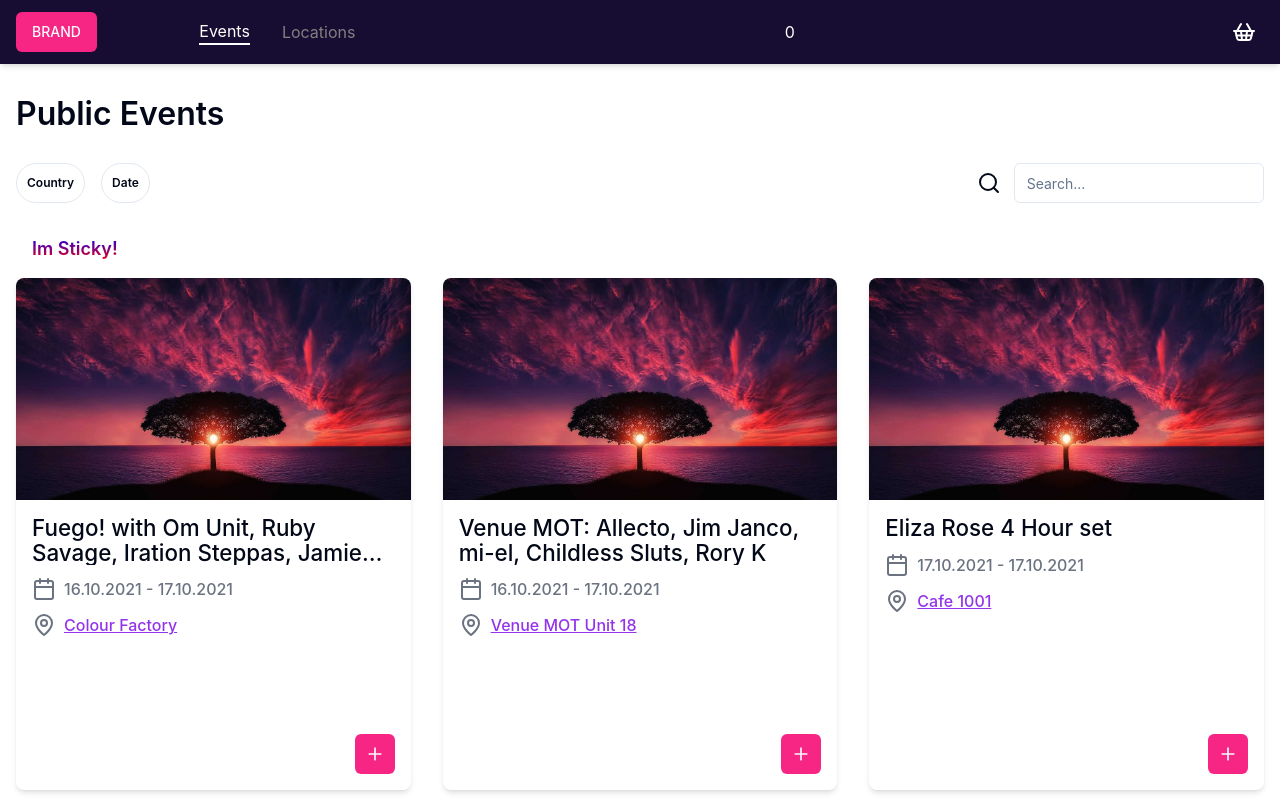
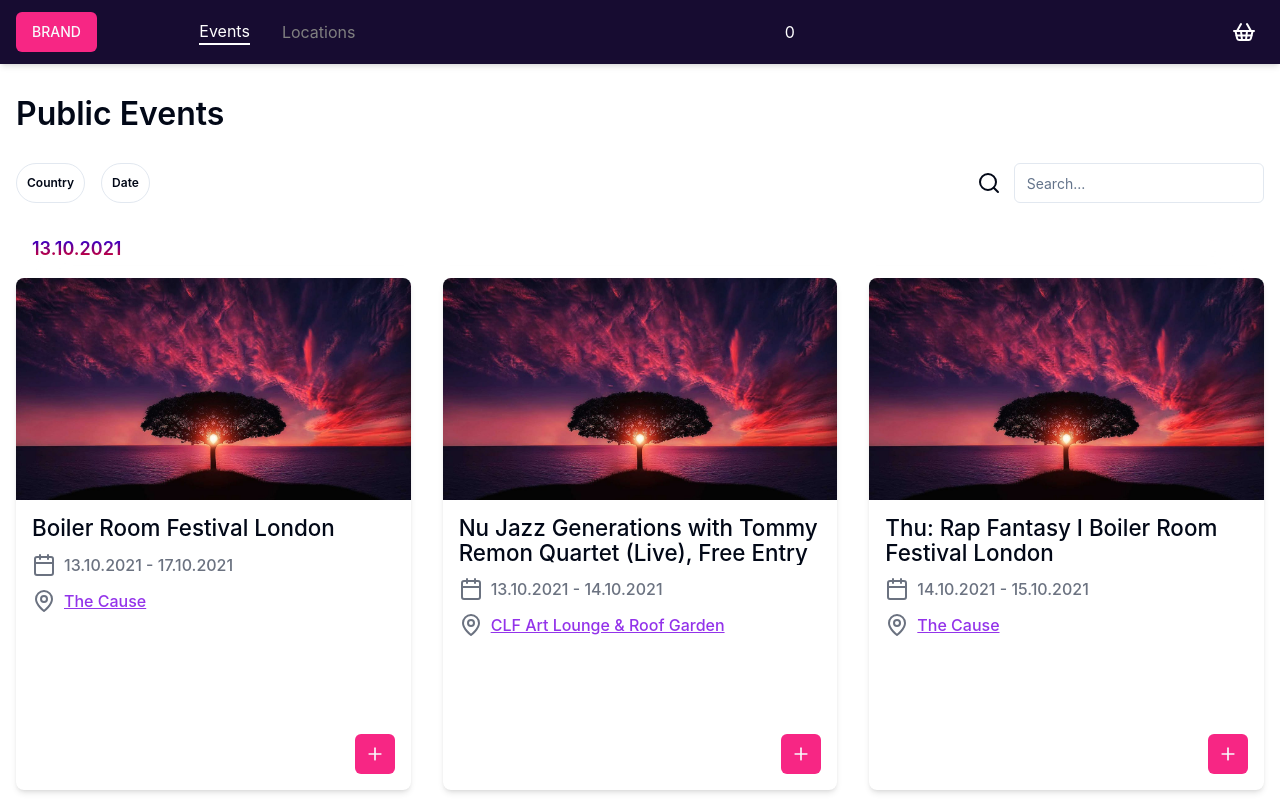
Before and after one commit to CrovisOne/fe02932b-371e-4917-b1fb-7429addb18e3, a React (Vite) app: page /events in a window 1280 px wide. Shown: the top 800 px of the page. Built offline with nearby package versions, Linux system fonts and the light colour scheme.

Commit message:
dev(SearchPage): Add event date observer and sort events

```diff
--- a/src/pages/search-event/index.tsx
+++ b/src/pages/search-event/index.tsx
@@ -6,18 +6,32 @@ import { PlusIcon, SearchIcon } from "lucide-react";
 
 import DummyData from "../../assets/dummy.json";
 import { Content, Grid, StickyBar } from "@/components/layout";
-import { ChangeEvent, useContext, useLayoutEffect, useState } from "react";
+import {
+  ChangeEvent,
+  useContext,
+  useEffect,
+  useLayoutEffect,
+  useRef,
+  useState,
+} from "react";
 import { EventListContext } from "@/provider/EventListProvider";
 import { CartContext } from "@/provider/CartProvider";
 import { EventProps } from "@/types/events";
+import { trimTimeFromDate } from "@/utils/dateHandler";
 
 export function SearchEventPage(): JSX.Element {
   const { events, setEvents } = useContext(EventListContext);
   const { addCartItem } = useContext(CartContext);
 
+  const [currentDate, setCurrentDate] = useState<string | null>(null);
+  const cardRefs = useRef<(HTMLDivElement | null)[]>([]);
+
   const [filteredEvents, setFilteredEvents] = useState<EventProps[]>([]);
 
-  const cards = filteredEvents.map((item) => (
+  const cards = filteredEvents
+    .sort((a, b) => new Date(a.date).getTime() - new Date(b.date).getTime())
+    .map((item, index) => (
+      <div ref={(ref) => (cardRefs.current[index] = ref)} data-date={item.date}>
         <ImageCard id={item._id}>
           <ImageCard.Image imageUrl={undefined} />
           <ImageCard.Body
@@ -38,6 +52,7 @@ export function SearchEventPage(): JSX.Element {
             </Button>
           </ImageCard.Footer>
         </ImageCard>
+      </div>
     ));
 
   const search = (e: ChangeEvent<HTMLInputElement>) => {
@@ -51,11 +66,45 @@ export function SearchEventPage(): JSX.Element {
     setFilteredEvents(newEventList);
   };
 
+  useEffect(() => {
+    let visibleEntries: IntersectionObserverEntry[] = [];
+
+    const observer = new IntersectionObserver(
+      (entries) => {
+        entries.forEach((entry) => {
+          if (entry.isIntersecting) {
+            visibleEntries.push(entry);
+          } else {
+            visibleEntries = visibleEntries.filter(
+              (e) => e.target !== entry.target,
+            );
+          }
+
+          if (visibleEntries.length > 0) {
+            const earliestEntry = visibleEntries.reduce((earliest, current) => {
+              return new Date(earliest.target.getAttribute("data-date") || "") <
+                new Date(current.target.getAttribute("data-date") || "")
+                ? earliest
+                : current;
+            });
+
+            setCurrentDate(earliestEntry.target.getAttribute("data-date"));
+          }
+        });
+      },
+      { threshold: 0.1 },
+    );
+
+    cardRefs.current.forEach((ref) => ref && observer.observe(ref));
+
+    return () => {
+      cardRefs.current.forEach((ref) => ref && observer.unobserve(ref));
+    };
+  });
+
   useLayoutEffect(() => {
     setEvents(DummyData);
     setFilteredEvents(DummyData);
-
-    console.log("reset");
   }, []);
 
   return (
@@ -76,7 +125,7 @@ export function SearchEventPage(): JSX.Element {
             </div>
           </div>
         </main>
-        <StickyBar>Im Sticky!</StickyBar>
+        <StickyBar>{trimTimeFromDate(currentDate ?? "")}</StickyBar>
         <Grid>{cards}</Grid>
       </Content>
     </>
```
Lines whose indentation alone changed are shown as unchanged.
